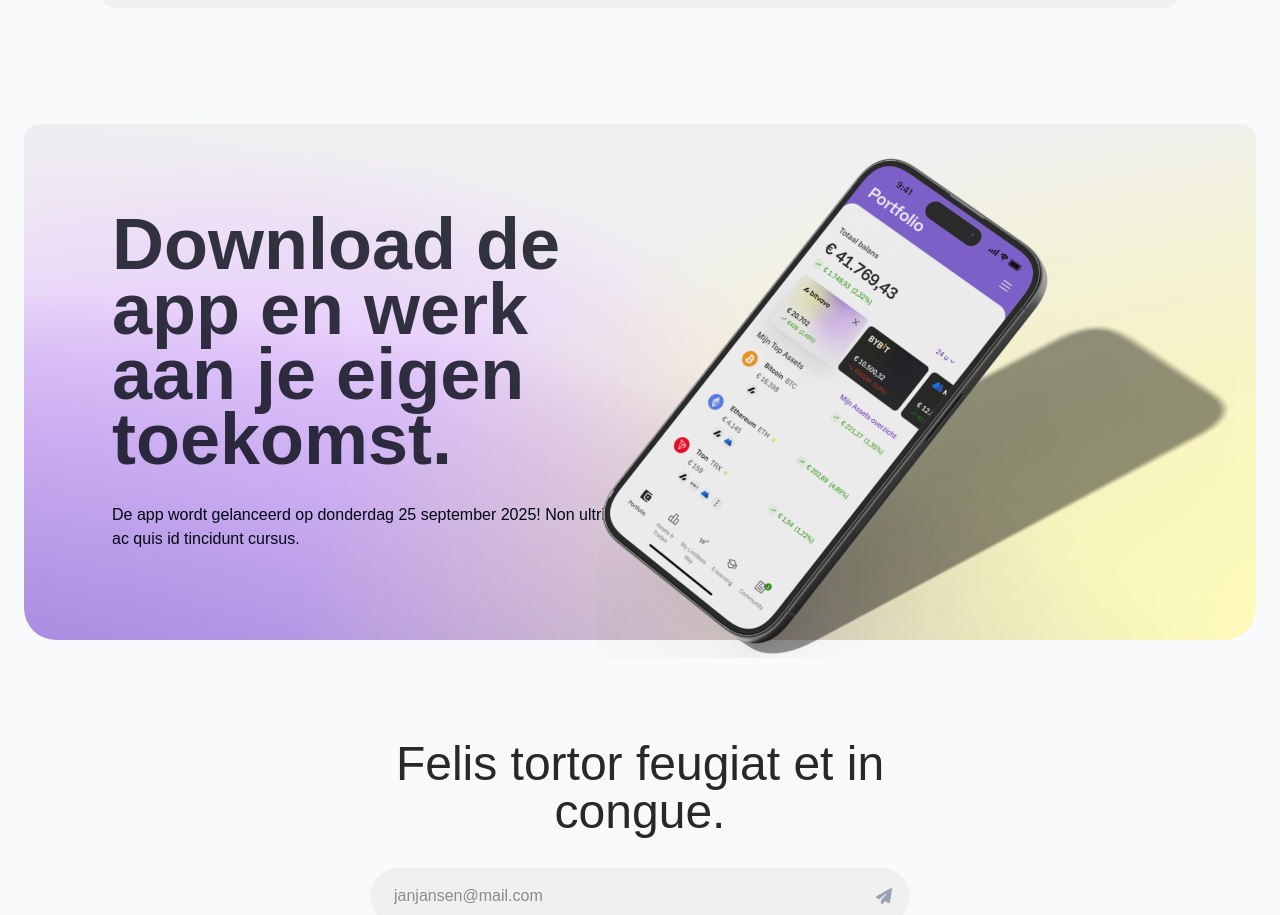
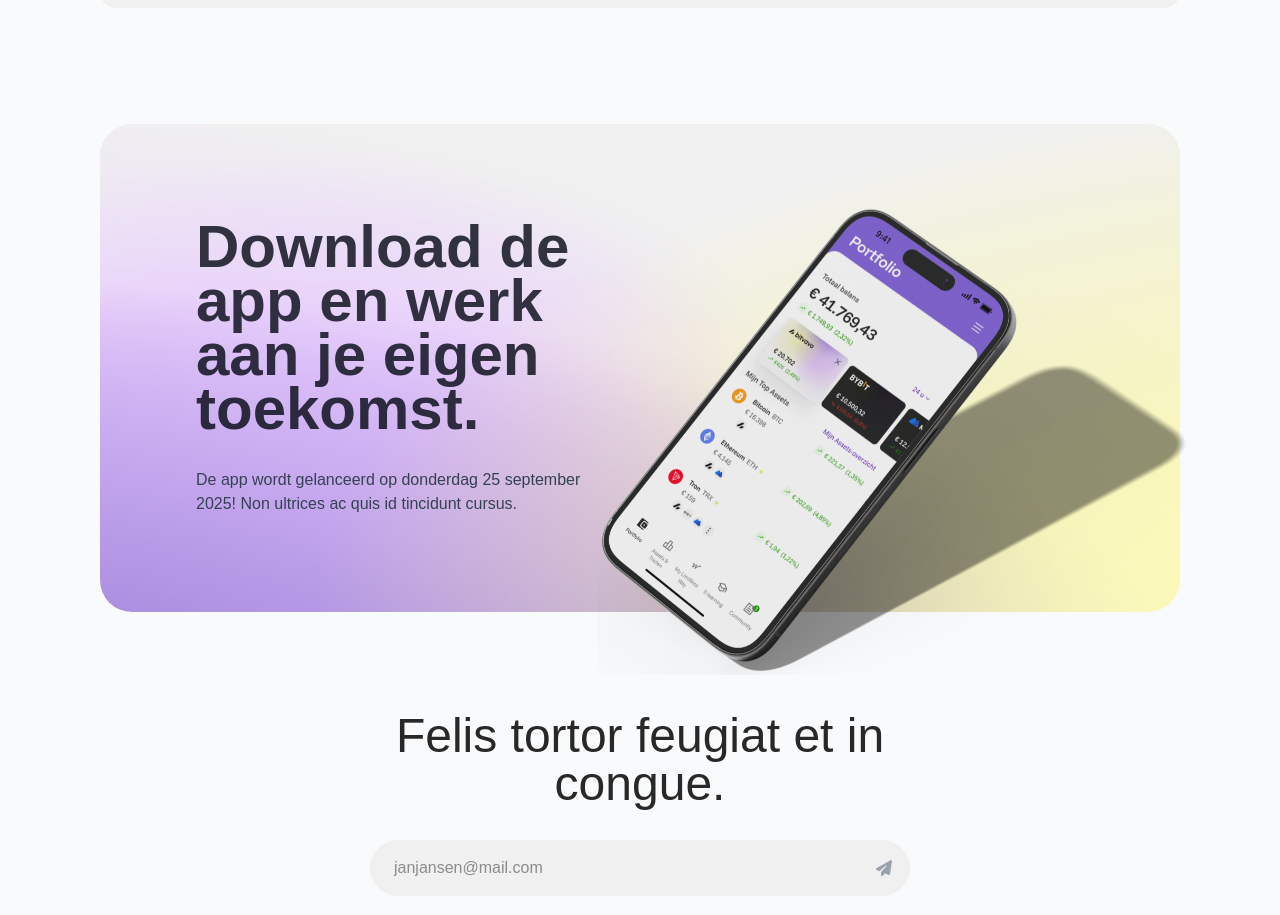
Before and after one commit to MSK-101/TLW-web, a Next.js app: page /pre-launch in a window 1280 px wide. Shown: the part 9400-10315 px from the top of the page. Built offline with nearby package versions, Linux system fonts and the light colour scheme; a web font is replaced by a local one.

Commit message:
optimize footer section for pre launch

```diff
--- a/src/app/pre-launch/components/download-app-section.tsx
+++ b/src/app/pre-launch/components/download-app-section.tsx
@@ -2,13 +2,13 @@ import Image from "next/image";
 
 export default function DownloadAppSection() {
   return (
-    <div className="bg-[url(/background.png)] bg-bottom bg-cover bg-no-repeat rounded-2xl lg:rounded-b-4xl p-6 lg:px-[64px] lg:-mx-[76px]">
-      <div className="grid grid-cols-2">
-        <div className="col-auto self-center lg:pl-6 max-w-[750px]">
-          <h1 className="text-3xl md:text-6xl xl:text-7xl font-bold opacity-80 leading-[90%]">
+    <div className="bg-[url(/background.png)] bg-bottom bg-cover bg-no-repeat rounded-2xl lg:rounded-4xl p-6 lg:py-8 lg:px-[64px]">
+      <div className="grid grid-cols-2 space-x-2">
+        <div className="col-auto self-center lg:pl-8 max-w-[700px]">
+          <h1 className="text-3xl md:text-4xl lg:text-5xl xl:text-6xl 2xl:text-7xl font-bold opacity-80 -mr-8 sm:-mr-0 leading-[100%] md:leading-[90%]">
             Download de app en werk aan je eigen toekomst.
           </h1>
-          <p className="mt-8">
+          <p className="mt-2 md:mt-8 text-gray-700 lg:mr-10">
             De app wordt gelanceerd op donderdag 25 september 2025! Non ultrices
             ac quis id tincidunt cursus.
           </p>
@@ -19,7 +19,7 @@ export default function DownloadAppSection() {
             width={1106}
             height={822}
             alt=""
-            className="h-full w-full translate-y-6 translate-x-6 lg:translate-x-0 max-h-[420px] object-contain scale-105 lg:scale-120 animate-slide-in-right"
+            className="h-full w-full translate-y-2 lg:translate-y-18 translate-x-4 max-h-[500px] object-contain scale-110 lg:scale-125 animate-slide-in-right"
           />
         </div>
       </div>
```
